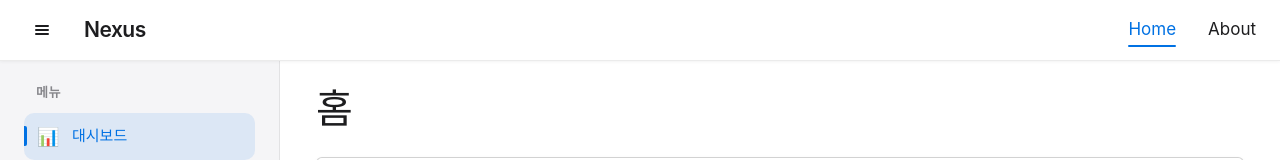
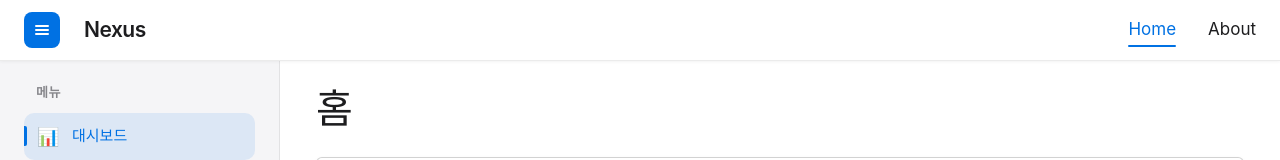
Before and after one commit to JINSU-JEONG1/nexus-ui, a Vue app: page / in a window 1280 px wide. Shown: the top 160 px of the page. Built offline with nearby package versions, Linux system fonts and the light colour scheme.

Commit message:
feat(header) : side bar 디자인변경

```diff
--- a/src/components/navigation/NavHeader.vue
+++ b/src/components/navigation/NavHeader.vue
@@ -3,13 +3,13 @@
     <div class="header-content">
       <button
         class="menu-toggle"
+        :class="{ 'menu-toggle--active': isSidebarOpen }"
         @click="$emit('toggle-sidebar')"
         type="button"
-        :title="isSidebarOpen ? '사이드바 닫기' : '사이드바 열기'"
+        :title="isSidebarOpen ? 'closeSidebar' : 'openSidebar'"
       >
         <svg width="20" height="20" viewBox="0 0 20 20" fill="none" xmlns="http://www.w3.org/2000/svg">
-          <path v-if="isSidebarOpen" d="M4 6L16 6M4 10L16 10M4 14L16 14" stroke="currentColor" stroke-width="2" stroke-linecap="round"/>
-          <path v-else d="M6 6L14 14M14 6L6 14" stroke="currentColor" stroke-width="2" stroke-linecap="round"/>
+          <path d="M4 6L16 6M4 10L16 10M4 14L16 14" stroke="currentColor" stroke-width="2" stroke-linecap="round"/>
         </svg>
       </button>
       <div class="header-title">
--- a/src/styles/common.css
+++ b/src/styles/common.css
@@ -52,6 +52,15 @@
 
 .menu-toggle:active {
   transform: scale(0.95);
+}
+
+.menu-toggle--active {
+  background: var(--color-primary);
+  color: white;
+}
+
+.menu-toggle--active:hover {
+  background: rgba(0, 113, 227, 0.9);
 }
 
 .header-title {
```
